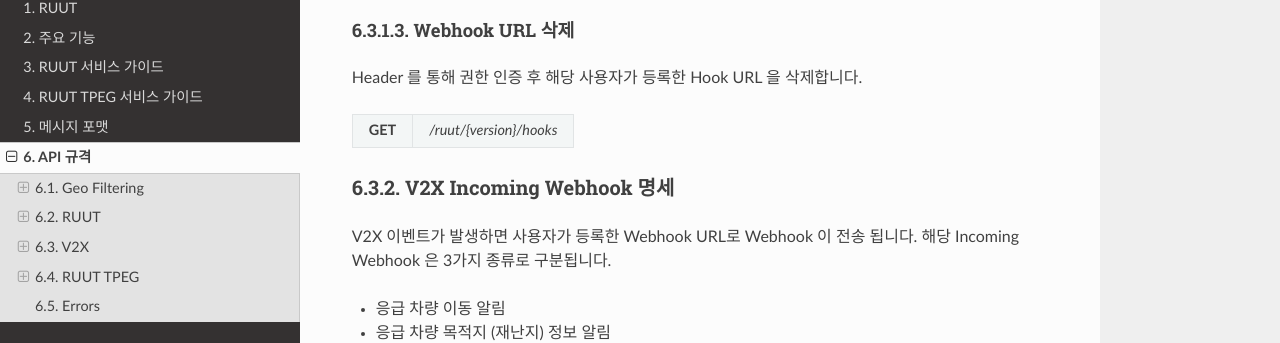
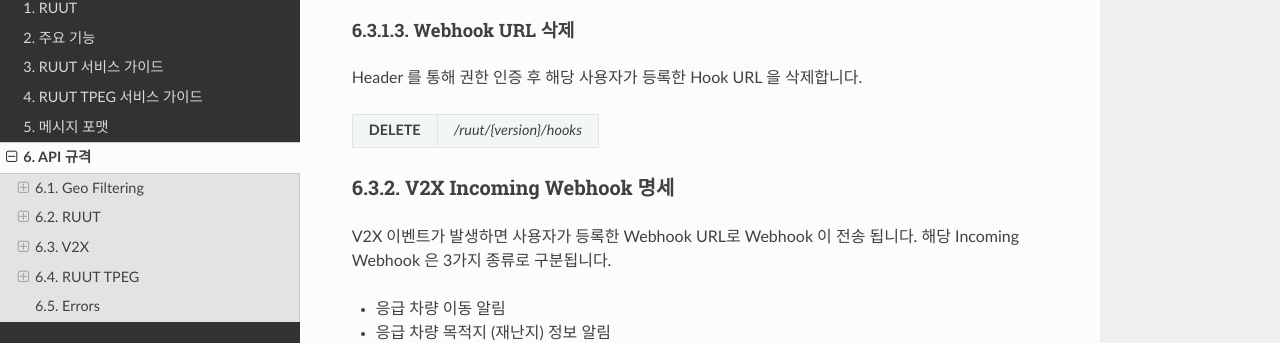
Before and after one commit to skt-smartfleet/ruut_document, a Sphinx documentation site: the page built from source/api.rst, in a window 1280 px wide and 900 px high, scrolled down 7688 px. Shown: the part 137-480 px from the top of the window. Built offline with Sphinx 7.4.7 and the Read the Docs theme 2.0.0, drawn with Linux system fonts in a browser that asks for light colours.

Commit message:
v2x delete webhook (get -> delete)

```diff
--- a/source/api.rst
+++ b/source/api.rst
@@ -362,7 +362,7 @@ Webhook URL 삭제
 Header 를 통해 권한 인증 후 해당 사용자가 등록한 Hook URL 을 삭제합니다.
 
 +------------+----------------------------------------------------------------+
-| **GET**    | `/ruut/{version}/hooks`                                        |
+| **DELETE** | `/ruut/{version}/hooks`                                        |
 +------------+----------------------------------------------------------------+
 
 .. _v2xincoming:
```
